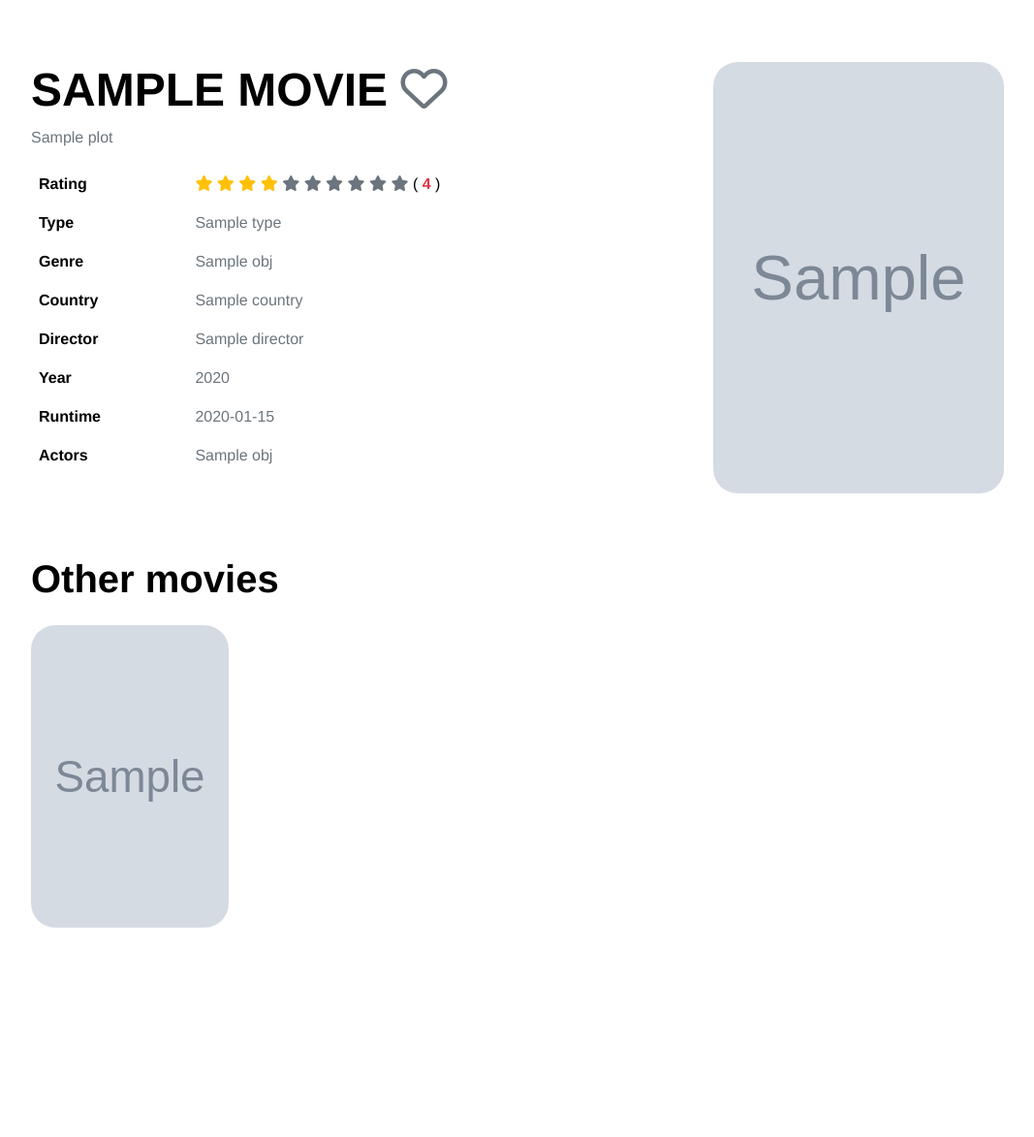
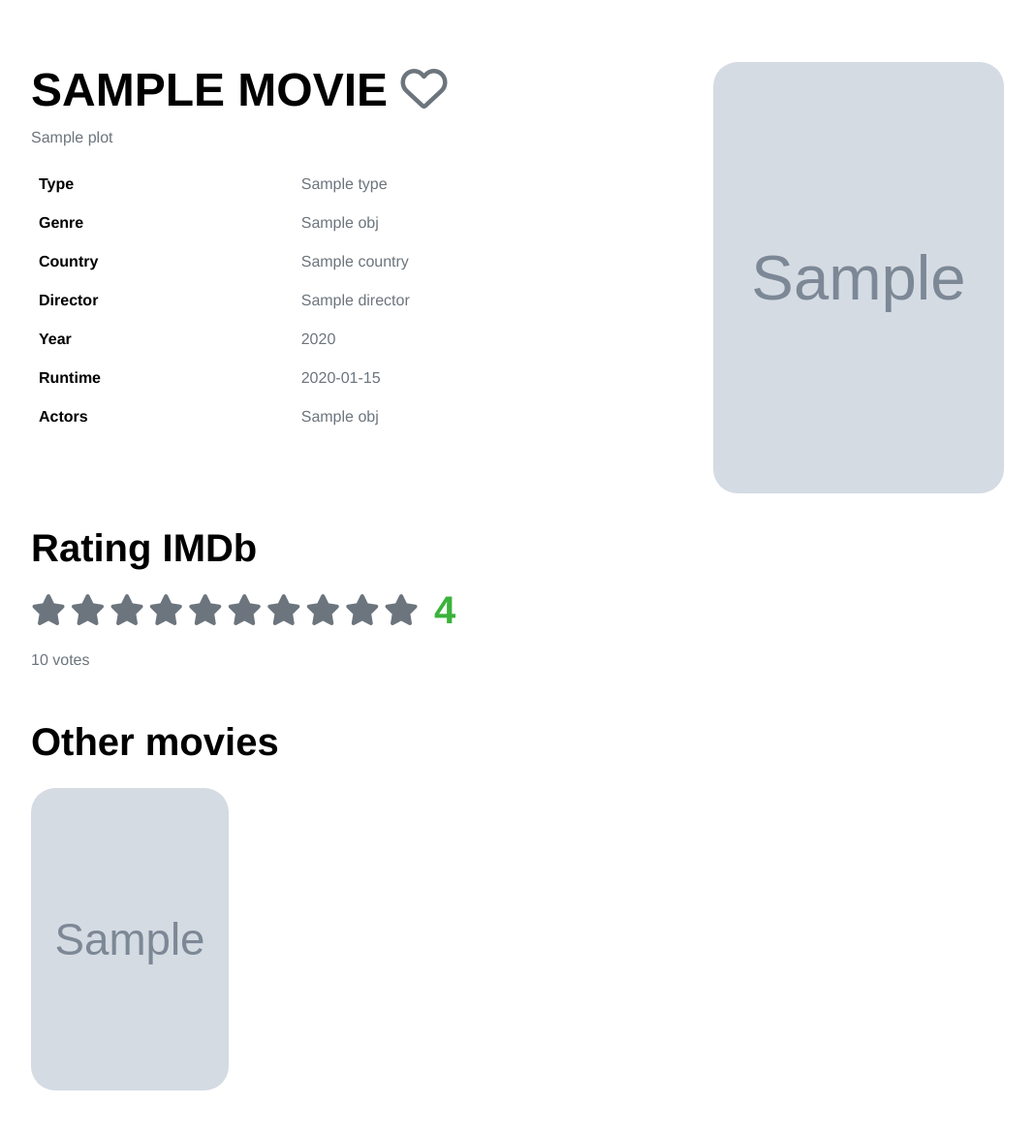
Before and after one commit to Sobikaa-droid/movie-rate, a Django app: template apps/movies/templates/movies/movie_detail.html in a window 1280 px wide. Shown: the part 75-1248 px from the top of the page at 97% size, without its empty margins (50-1117 px from the left). Before the commit the page ends 1032 px from the top, so only its background shows below. Run offline with Django 5.2, Linux system fonts and the light colour scheme; the template is opened without the code that fills it: most values are stand-ins (such as "Sample title", 1, 10 or a date in 2020); grey boxes marked "Sample" are stand-in pictures; data that the repository does not hold is empty; some libraries are stand-ins or nearby versions; some web fonts are replaced.

Commit message:
HTML rating on detail page

```diff
--- a/apps/movies/templates/movies/movie_detail.html
+++ b/apps/movies/templates/movies/movie_detail.html
@@ -34,19 +34,6 @@
             <!-- ############ -->
             <table class="table table-borderless" data-bs-theme="light">
                 <tbody>
-                    <tr>
-                        <th scope="row" class="text-dark">Rating</th>
-                        <td>
-                            {% for i in '0123456789'|make_list %}
-                            {% if forloop.counter <= movie.rating|floatformat:"0"|add:"0" %}
-                            <i class="fa-solid fa-star text-warning"></i>
-                            {% else %}
-                            <i class="fa-solid fa-star text-secondary"></i>
-                            {% endif %}
-                            {% endfor %}
-                            ( <strong class="{% if movie.rating < 5 %} text-danger {% elif movie.rating < 7 %} text-warning {% else %} text-success {% endif %}">{{ movie.rating }}</strong> )
-                        </td>
-                    </tr>
                     <tr>
                         <th scope="row" class="text-dark">Type</th>
                         <td class="text-secondary">{{ movie.type|capfirst }}</td>
@@ -89,6 +76,24 @@
         </div>
     </div>
     <div class="mb-5">
+        <h1 class="page_other mb-3">Rating IMDb</h1>
+        <div class='d-flex rating_div mb-2'>
+            <div class='stars me-3'>
+                {% for i in '0123456789'|make_list %}
+                {% if forloop.counter <= imdb_rating|floatformat:"0"|add:"0" %}
+                <h2 class="fa-solid fa-star text-orange"></h2>
+                {% else %}
+                <h2 class="fa-solid fa-star text-secondary"></h2>
+                {% endif %}
+                {% endfor %}
+            </div>
+            <div class='rating'>
+                <h1 class="rating_text {% if imdb_rating < 5 %} text-danger {% elif imdb_rating < 7 %} text-warning {% else %} text-success {% endif %}">{{ movie.rating }}</h1>
+            </div>
+        </div>
+        <p class='text-secondary'>{{ votes }} votes</p>
+    </div>
+    <div class="mb-5">
         <h1 class="page_other mb-4">Other movies</h1>
         <div class="row row-cols-xxl-5 row-cols-xl-5 row-cols-lg-3 row-cols-md-2 row-cols-sm-2 g-4 gy-5">
             {% for movie in movies|slice:"0:5" %}
--- a/apps/movies/views.py
+++ b/apps/movies/views.py
@@ -179,4 +179,8 @@ class MovieDetailView(generic.DetailView):
     def get_context_data(self, **kwargs):
         context = super().get_context_data(**kwargs)
         context['movies'] = Movie.objects.exclude(pk=self.kwargs.get('pk')).all().order_by('?')
+        response = requests.get(f'https://www.omdbapi.com/?t={slugify(self.object.title)}&year={slugify(self.object.year)}&apikey=9a6fa81f').json()
+        context['votes'] = response.get('imdbVotes', 'N/A')
+        context['imdb_rating'] = float(response.get('imdbRating', '0'))
+
         return context
--- a/main/settings.py
+++ b/main/settings.py
@@ -169,3 +169,9 @@ DJOSER = {
         'user': 'apps.users.serializers.CustomUserSerializer',
     },
 }
+
+def show_toolbar(request):
+    return True
+DEBUG_TOOLBAR_CONFIG = {
+    "SHOW_TOOLBAR_CALLBACK" : show_toolbar,
+}
--- a/static/static.css
+++ b/static/static.css
@@ -42,7 +42,11 @@ h1 {
 }
 
 .text-success {
-  color: #00de0b !important;
+  color: #3bb33b !important;
+}
+
+.text-orange {
+  color: #ff5500;
 }
 
 .btn-dark {
@@ -295,8 +299,18 @@ h1 {
 
 /* DETAIL */
 
+.rating_div {
+  display: flex;
+  align-items: center;
+}
+
+.rating_text {
+  font-size: 2.5rem;
+  font-weight: 700;
+}
+
 .page_detail {
-  margin: 4rem 0 4rem 0;
+  margin: 4rem 0 2rem 0;
 }
 
 .page_title {
```
